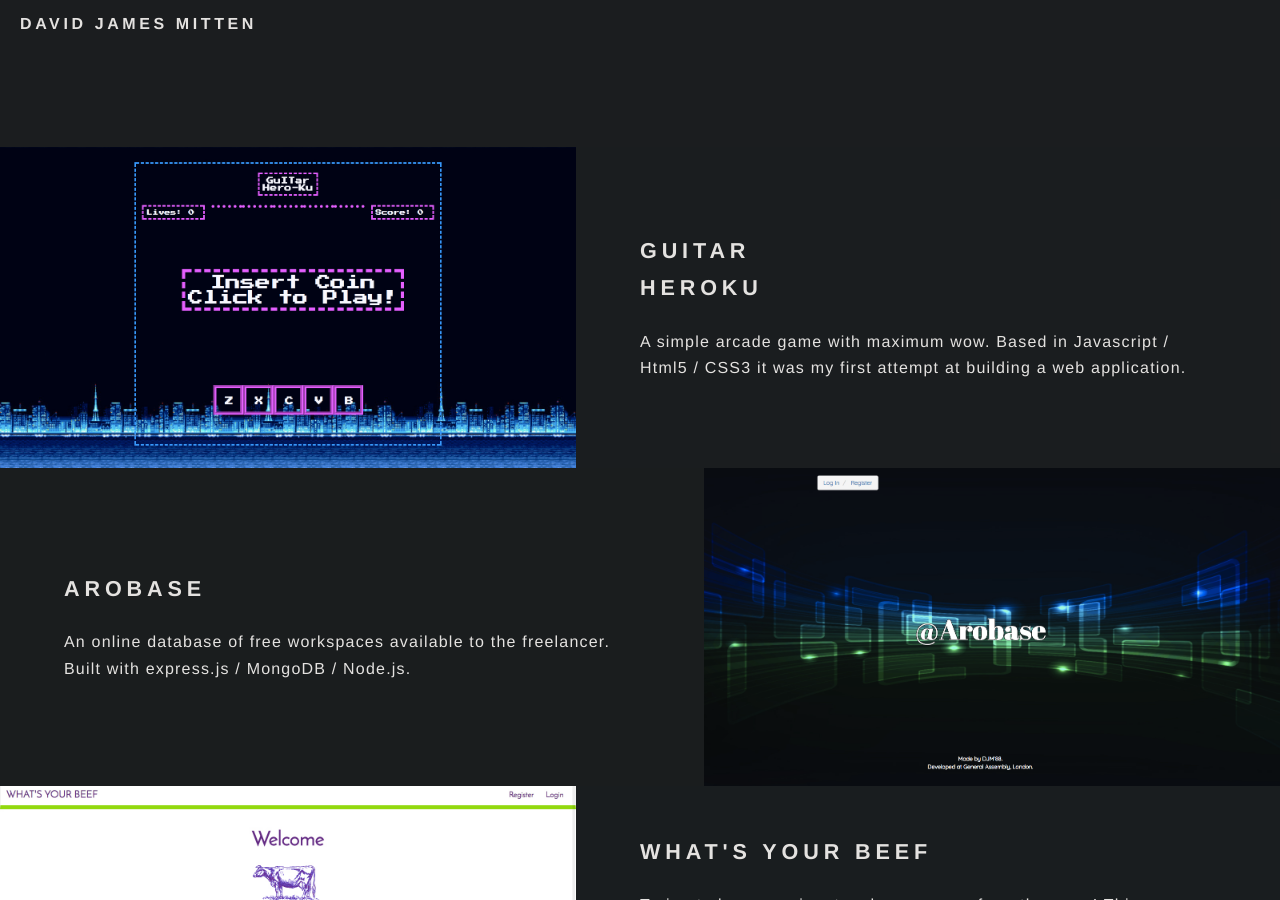
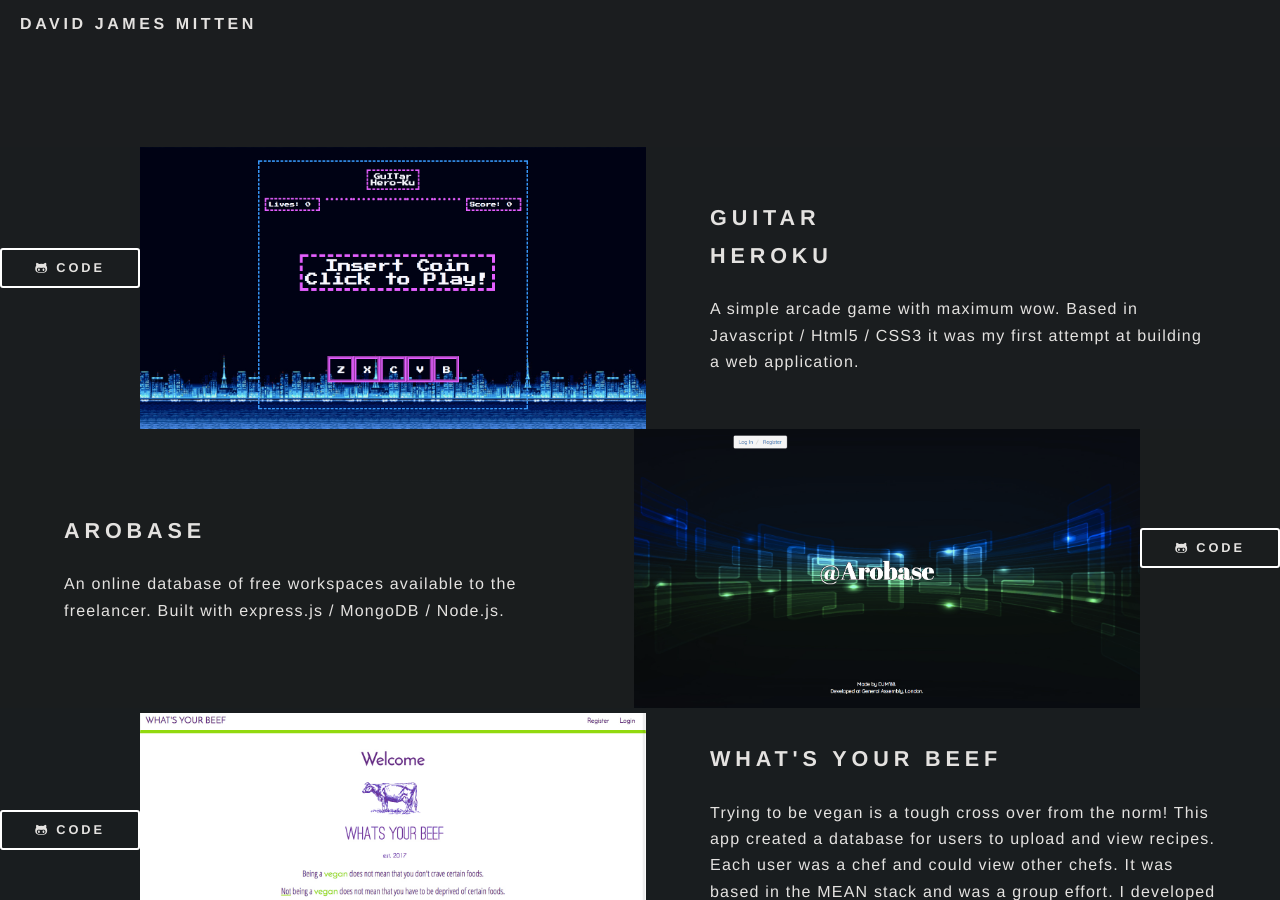
Before and after one commit to DaveMitten/DaveMitten.github.io, a Jekyll site: the page built from index.html, in a window 1280 px wide and 900 px high, scrolled down 1580 px. Built offline with Jekyll 4.4.1, drawn with Linux system fonts in a browser that asks for light colours; some web fonts are replaced.

Commit message:
added code links for each project

```diff
--- a/index.html
+++ b/index.html
@@ -54,24 +54,36 @@ layout: landing
 								</h2>
 								<p>A simple arcade game with maximum wow. Based in Javascript / Html5 / CSS3 it was my first attempt at building a web application.</p>
 							</div>
+              <ul class="actions">
+      			<li><a href="https://github.com/DaveMitten" class="button icon fa-github-alt">Code</a></li>
+            </ul>
 						</section>
 						<section class="spotlight">
 							<div class="image"><img src="images/proj2.jpg" alt="" /></div><div class="content">
 								<h2>Arobase</h2>
 								<p>An online database of free workspaces available to the freelancer. Built with express.js / MongoDB / Node.js.</p>
 							</div>
+              <ul class="actions">
+            <li><a href="https://github.com/DaveMitten" class="button icon fa-github-alt">Code</a></li>
+            </ul>
 						</section>
 						<section class="spotlight">
 							<div class="image"><img src="images/proj3.jpg" alt="" /></div><div class="content">
 								<h2>What's your beef</h2>
 								<p>Trying to be vegan is a tough cross over from the norm! This app created a database for users to upload and view recipes. Each user was a chef and could view other chefs. It was based in the MEAN stack and was a group effort. I developed the front-end with the end help of colleagues and played a big part in the styling of this app using Bootstrap.</p>
 							</div>
+              <ul class="actions">
+            <li><a href="https://github.com/DaveMitten" class="button icon fa-github-alt">Code</a></li>
+            </ul>
 						</section>
             <section class="spotlight">
 							<div class="image"><img src="images/proj4.jpg" alt="" /></div><div class="content">
-								<h2>Discuss</h2>
+								<h2>React</h2>
 								<p>Ask a question. Get a reponse. That simple. Except the future of this project would allow 'askers' to see the 'responders' ratings, see previous answers and then judge whether they take those responses on board or not. The back end is built in Ruby and the front uses angular.js. This was also my first use of tachyons which I hugely enjoyed!</p>
 							</div>
+              <ul class="actions">
+            <li><a href="https://github.com/DaveMitten" class="button icon fa-github-alt">Code</a></li>
+            </ul>
 						</section>.
 					</section>
 
```
